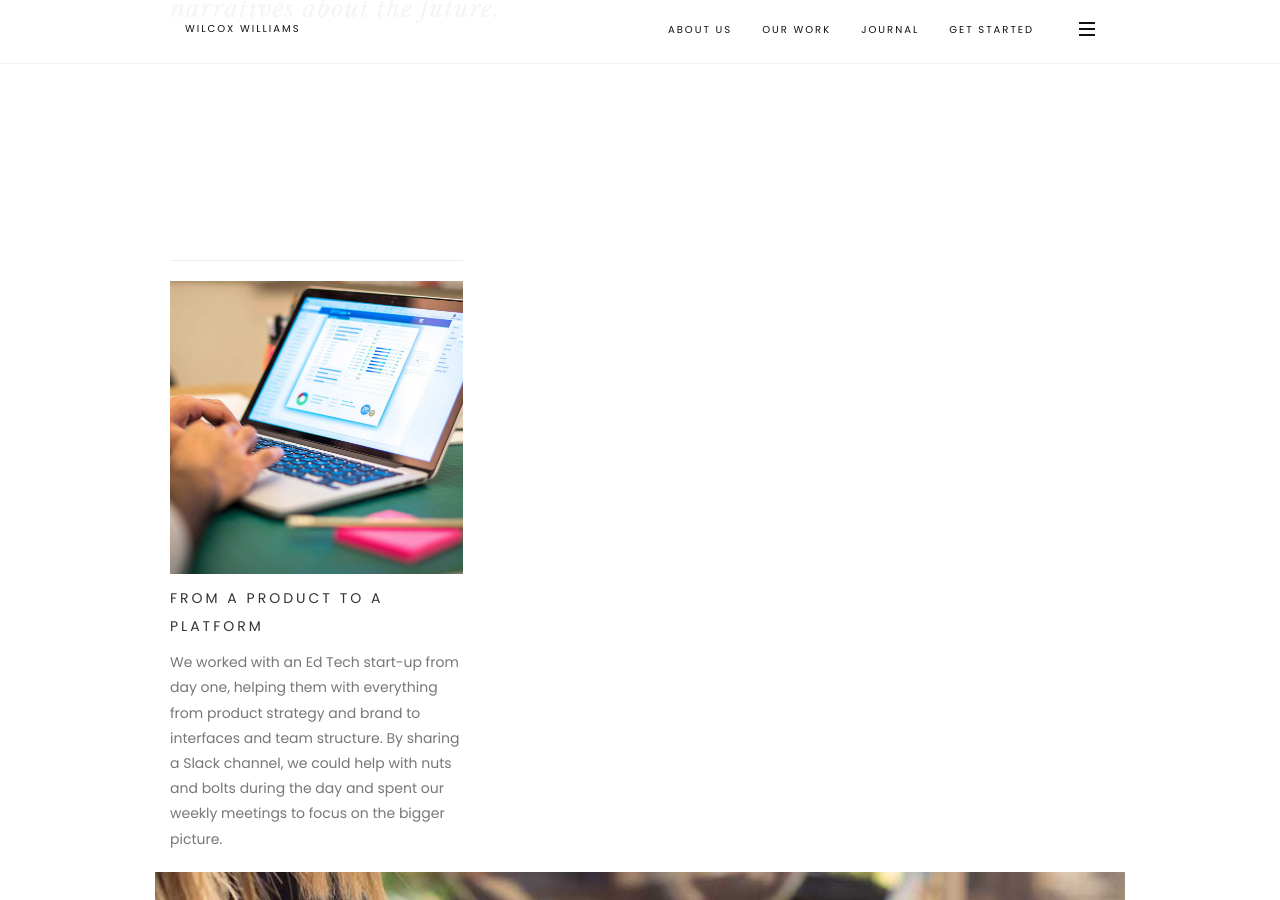
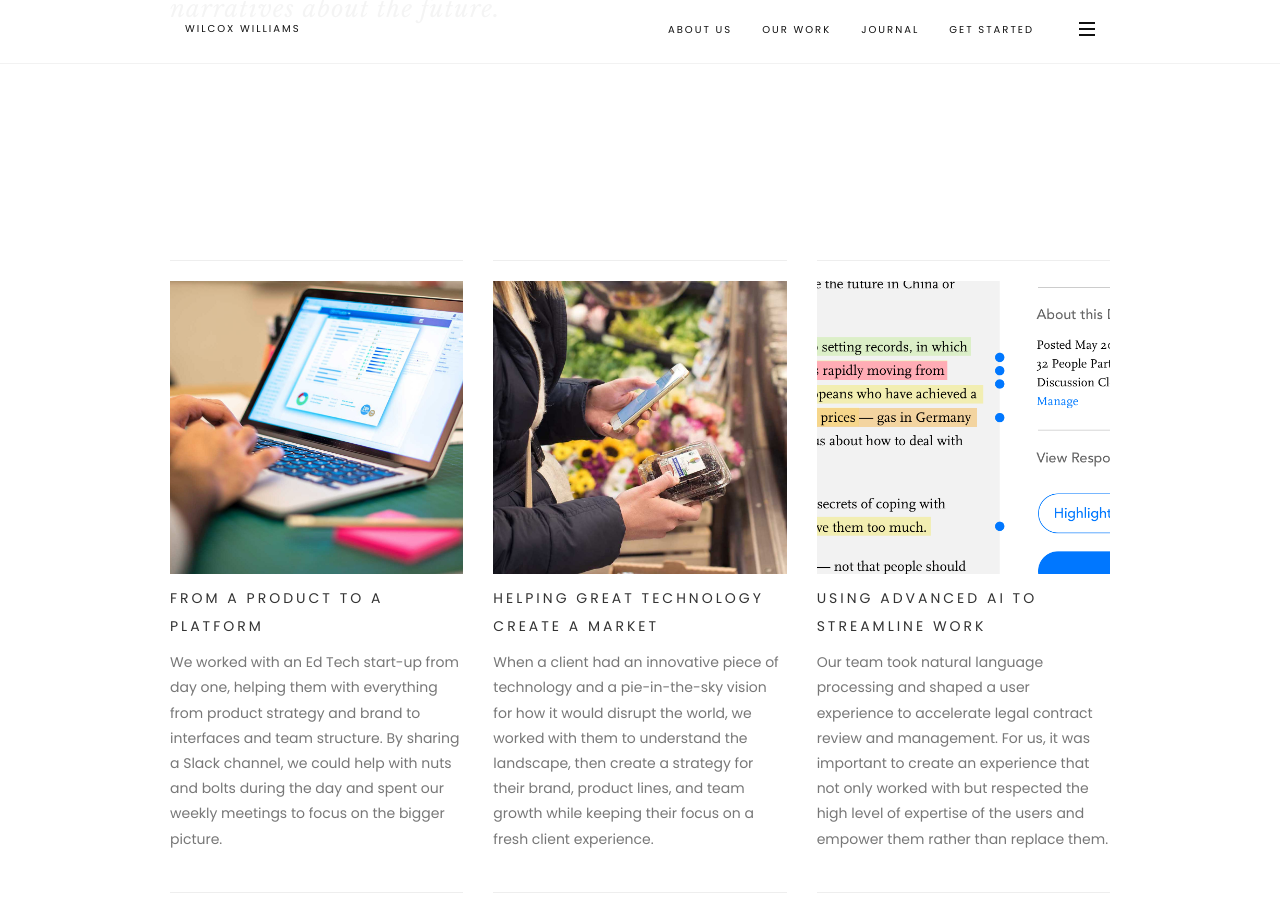
Before and after one commit to rwcstudio/wilcoxwilliams.github.io, a Jekyll site: the page built from work.html, in a window 1280 px wide and 900 px high, scrolled down 356 px. Built offline with Jekyll 4.4.1, drawn with Linux system fonts in a browser that asks for light colours; some web fonts are replaced.

Commit message:
Update work.html

```diff
--- a/work.html
+++ b/work.html
@@ -25,13 +25,13 @@ Design is a humanistic lens that can bring clarity and purpose to your customer
 	<h4 class="font-alt">From a Product to a Platform</h4>
 	<p>We worked with an Ed Tech start-up from day one, helping them with everything from product strategy and brand to interfaces and team structure. By sharing a Slack channel, we could help with nuts and bolts during the day and spent our weekly meetings to focus on the bigger picture.</p>
 	</div>
-	<img src="assets/images/work-img-2.jpg" alt="New Technology" img style='height: 100%; width: 100%; object-fit: contain'>
 	<div class="col-sm-12 col-md-4 col-lg-4"><hr>
+<img src="assets/images/work-img-2.jpg" alt="New Technology" img style='height: 100%; width: 100%; object-fit: contain'>
 	<h4 class="font-alt">Helping Great Technology Create a Market</h4>
 	<p>When a client had an innovative piece of technology and a pie-in-the-sky vision for how it would disrupt the world, we worked with them to understand the landscape, then create a strategy for their brand, product lines, and team growth while keeping their focus on a fresh client experience.</p>
 	</div>
+	<div class="col-sm-12 col-md-4 col-lg-4"><hr>
 <img src="assets/images/work-img-3.png" alt="AI Legal" img style='height: 100%; width: 100%; object-fit: contain'>
-	<div class="col-sm-12 col-md-4 col-lg-4"><hr>
 	<h4 class="font-alt">Using Advanced AI to Streamline Work</h4>
 	<p>Our team took natural language processing and shaped a user experience to accelerate legal contract review and management. For us, it was important to create an experience that not only worked with but respected the high level of expertise of the users and empower them rather than replace them.</p>
 	</div>
@@ -44,13 +44,13 @@ Design is a humanistic lens that can bring clarity and purpose to your customer
 	<h4 class="font-alt">Concepting the Future of Healthcare</h4>
 	<p>Our team connected patient experience with organizational strategy and created an actionable framework for a vast hospital network’s outpatient facilities. Our methods transcended the silos that inhibited growth, collaboration, and the patient experience.</p>
 	</div>
+	<div class="col-sm-12 col-md-4 col-lg-4"><hr>
 <img src="assets/images/work-img-5.jpg" alt="Disruption" img style='height: 100%; width: 100%; object-fit: contain'>
-	<div class="col-sm-12 col-md-4 col-lg-4"><hr>
 	<h4 class="font-alt">Triggering Internal Disruption</h4>
 	<p>We embedded in a long-established bank and helped grow an incubator for innovation. The new teams developed a venture pipeline of fintech business and set the stage for internal disruption.</p>
 	</div>
+	<div class="col-sm-12 col-md-4 col-lg-4"><hr>
 <img src="assets/images/work-img-6.jpg" alt="Insurance" img style='height: 100%; width: 100%; object-fit: contain'>
-	<div class="col-sm-12 col-md-4 col-lg-4"><hr>
 	<h4 class="font-alt">Becoming more Tech-Forward</h4>
 	<p>At a respected leader in life insurance, we aligned product, design, engineering, and business teams to a cohesive and clear digital strategy. Before serious innovation, this company had to find its footing in an unfamiliar digital age.</p>
 	</div>
```
